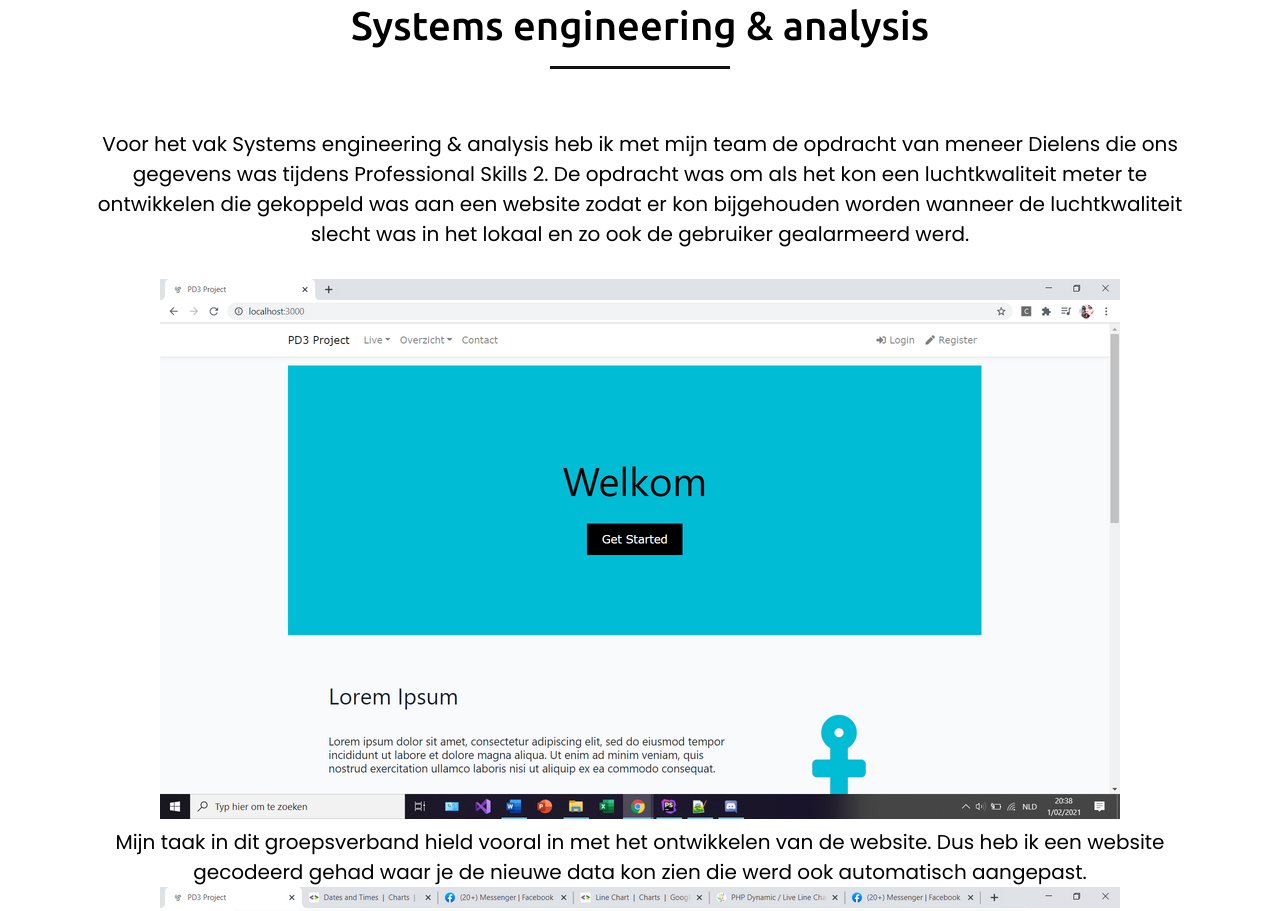
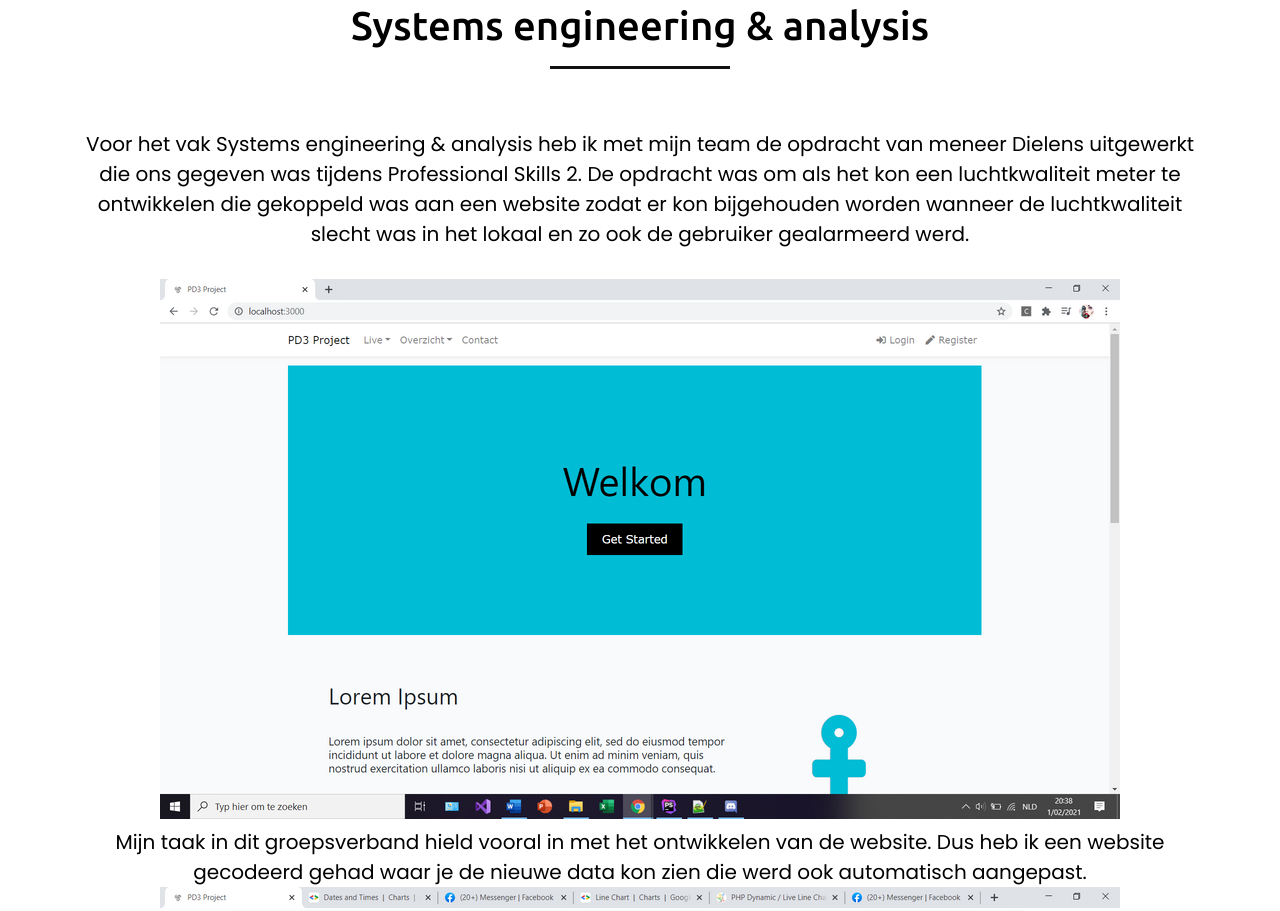
Before and after one commit to LinaSeveri/LinaSeveri.github.io, a plain HTML site: page projects.html in a window 1280 px wide. Shown: the part 793-1704 px from the top of the page. Drawn offline with nearby package versions, Linux system fonts and the light colour scheme.

Commit message:
Update projects.html

```diff
--- a/projects.html
+++ b/projects.html
@@ -57,7 +57,7 @@
         <div class="max-width">
             <h2 class="title">Systems engineering & analysis</h2>
                 <div>
-                    <p>Voor het vak Systems engineering & analysis heb ik met mijn team de opdracht van meneer Dielens die ons gegevens was tijdens Professional Skills 2. De opdracht was om als het kon een luchtkwaliteit meter te ontwikkelen die gekoppeld was aan een website zodat er kon bijgehouden worden wanneer de luchtkwaliteit slecht was in het lokaal en zo ook de gebruiker gealarmeerd werd.</p></br>
+                    <p>Voor het vak Systems engineering & analysis heb ik met mijn team de opdracht van meneer Dielens uitgewerkt die ons gegeven was tijdens Professional Skills 2. De opdracht was om als het kon een luchtkwaliteit meter te ontwikkelen die gekoppeld was aan een website zodat er kon bijgehouden worden wanneer de luchtkwaliteit slecht was in het lokaal en zo ook de gebruiker gealarmeerd werd.</p></br>
 					<img src="images/rsz_project.png" height="540px" width="960px">
 					<p>Mijn taak in dit groepsverband hield vooral in met het ontwikkelen van de website. Dus heb ik een website gecodeerd gehad waar je de nieuwe data kon zien die werd ook automatisch aangepast.</p>
 					<img src="images/rsz_project2.png" height="540px" width="960px">
```
